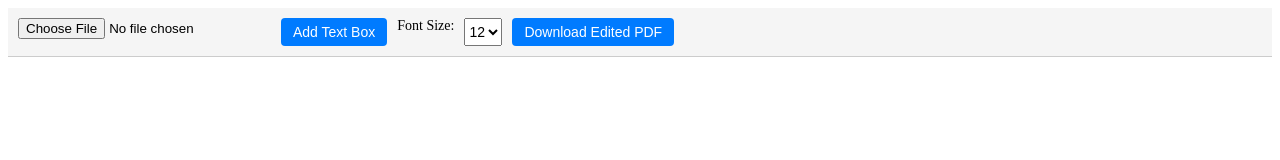
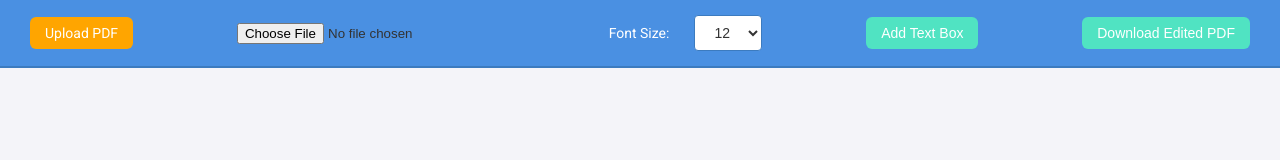
Before and after one commit to Romain-Cesbron/PDF-editor, a plain HTML site: page index.html in a window 1280 px wide. Drawn offline with nearby package versions, Linux system fonts and the light colour scheme.

Commit message:
a little prettier

```diff
--- a/index.html
+++ b/index.html
@@ -10,8 +10,9 @@
 <body>
   <!-- Sticky Top Bar with Buttons -->
   <div class="top-bar">
+    <label for="pdfUpload" class="upload-btn">Upload PDF</label>
     <input type="file" id="pdfUpload" />
-    <button id="addTextBtn">Add Text Box</button>
+    <div class="font-size-container">
       <label for="fontSize">Font Size:</label>
       <select id="fontSize">
         <option value="10">10</option>
@@ -24,6 +25,8 @@
         <option value="30">30</option>
         <option value="36">36</option>
       </select>
+    </div>
+    <button id="addTextBtn">Add Text Box</button>
     <button id="downloadBtn">Download Edited PDF</button>
   </div>
 
--- a/styles.css
+++ b/styles.css
@@ -1,52 +1,99 @@
-/* Sticky Top Bar */
+/* General Styling */
+body {
+  font-family: 'Roboto', sans-serif;
+  margin: 0;
+  padding: 0;
+  background-color: #f4f4f9;
+  color: #333;
+}
+
 .top-bar {
   position: sticky;
   top: 0;
-  background-color: #f5f5f5;
-  padding: 10px;
+  background-color: #4A90E2;
+  padding: 15px 30px;
   display: flex;
-  gap: 10px;
-  border-bottom: 1px solid #ccc;
+  justify-content: space-between;
+  align-items: center;
+  gap: 20px;
+  border-bottom: 2px solid #3c7bbf;
   z-index: 10;
 }
 
 .top-bar label,
+.top-bar select,
+.top-bar button {
+  font-size: 14px;
+  color: white;
+  border: none;
+  border-radius: 6px;
+  padding: 8px 15px;
+  cursor: pointer;
+}
+
+.top-bar label {
+  cursor: pointer;
+}
+
 .top-bar select {
+  background-color: #ffffff;
+  color: #333;
+  border: 1px solid #3c7bbf;
+  border-radius: 4px;
+}
+
+.top-bar select:hover,
+.top-bar button:hover {
+  background-color: #357ab7;
+}
+
+.upload-btn {
+  background-color: #ffa500;
+  padding: 10px 20px;
+  border-radius: 6px;
   font-size: 14px;
+  color: white;
+  cursor: pointer;
+}
+
+.upload-btn:hover {
+  background-color: #e68700;
 }
 
 /* PDF container and page setup */
 #pdfContainer {
-  position: relative;
   display: flex;
   flex-direction: column;
   align-items: center;
-  padding: 0;
-  margin: 0;
+  padding: 20px;
+  margin-top: 30px;
 }
 
-/* Page style, zero padding/margin */
 .pdf-page {
   position: relative;
   margin-bottom: 20px;
   padding: 0;
   border: none;
+  box-shadow: 0 4px 10px rgba(0, 0, 0, 0.1);
+  background-color: white;
+  border-radius: 8px;
 }
 
-/* Canvas consistency */
 canvas {
   display: block;
   margin: 0;
   padding: 0;
   box-sizing: border-box;
+  border-radius: 8px;
 }
 
 /* Textbox styles */
 .textbox {
   position: absolute;
-  background-color: rgba(255, 255, 255, 0.7);
-  border: 1px solid #aaa;
-  padding: 4px 8px;
+  background-color: rgba(255, 255, 255, 0.9);
+  border: 2px solid #4A90E2;
+  border-radius: 4px;
+  padding: 6px;
   cursor: move;
   font-size: 12px;
   outline: none;
@@ -59,15 +106,27 @@ canvas {
 
 /* Optional: Button styles */
 button {
-  padding: 6px 12px;
+  padding: 8px 16px;
   font-size: 14px;
   border: none;
-  background-color: #007bff;
+  background-color: #50e3c2;
   color: white;
-  border-radius: 4px;
+  border-radius: 6px;
   cursor: pointer;
 }
 
 button:hover {
-  background-color: #0056b3;
+  background-color: #4db8a7;
 }
+
+/* Font Size Selector Container */
+.font-size-container {
+  display: flex;
+  align-items: center;
+  gap: 10px;
+}
+
+.font-size-container label {
+  color: white;
+  font-size: 14px;
+}
```
Lines whose indentation alone changed are shown as unchanged.
